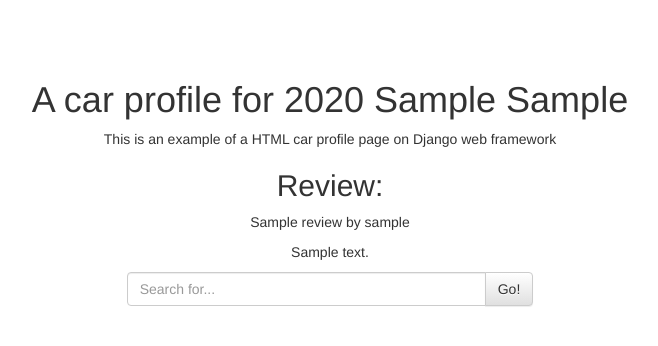
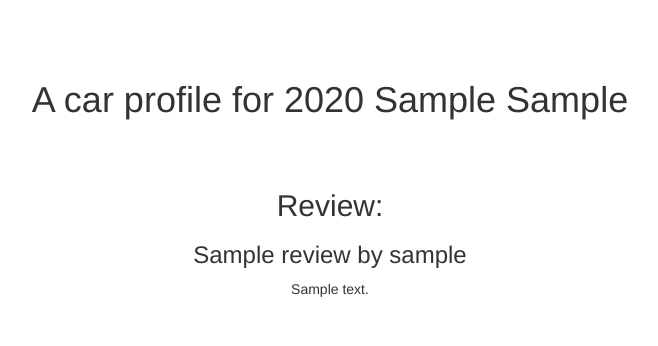
Before and after one commit to kennykhoapham/crowdshift, a Django app: a page that uses templates/carprofile.html in a window 1280 px wide. Shown: the part 51-397 px from the top of the page, without its empty margins (310-968 px from the left). Run offline with Django 3.2, Linux system fonts and the light colour scheme; tables that the repository leaves empty hold one stand-in row (values such as "Sample post"); some libraries are stand-ins or nearby versions.

Commit message:
search function is working

```diff
--- a/reviews/views.py
+++ b/reviews/views.py
@@ -36,9 +36,13 @@ def search(request):
         # If data is valid, proceeds to search
         if form.is_valid():
             content = form.cleaned_data['search']
+            contentList = content.split()
+
+            results = Vehicle.objects.filter(Q(make__icontains=content) | Q(model__icontains=content) | Q(year__icontains=content))
             #created_at = form.cleaned_data['created_at']
             #post = m.Post.objects.create(content=content, created_at=created_at)
-            return HttpResponseRedirect('/result/')
+            #return HttpResponseRedirect('/result/')
+            return render_to_response('search_result.html', {'results': results,})
 
     return render_to_response('search_result.html', {'form': form,})
 
--- a/templates/carprofile.html
+++ b/templates/carprofile.html
@@ -35,25 +35,15 @@
 		<br><br>
 		<center>
 			<h1>A car profile for {{ year }} {{ make }} {{ model }}</h1>
-			<p>This is an example of a HTML car profile page on Django web framework</p>
+			<br><br>
 			<h2>Review:</h2>
 			{% for i in reviews %}
-			<p>{{ i.title }} by {{i.author}}</p>
+			<h3>{{ i.title }} by {{i.author}}</h3>
 			<p>{{ i.body }}</p>
 
 			{% endfor %}
 		</center>
 
-			<div class="row">
-			  <div class="col-md-4 col-md-offset-4">
-			    <div class="input-group">
-			      <input type="text" class="form-control" placeholder="Search for...">
-			      <span class="input-group-btn">
-			        <button class="btn btn-default" type="button">Go!</button>
-			      </span>
-			    </div><!-- /input-group -->
-			  </div><!-- /.col-lg-6 -->
-			</div><!-- /.row -->
 
 
 
--- a/templates/search_result.html
+++ b/templates/search_result.html
@@ -1 +1,2 @@
-<h1> Hello</h1>
+<h1> Search result(s)</h1>
+<p>{{results}}</p>
```
